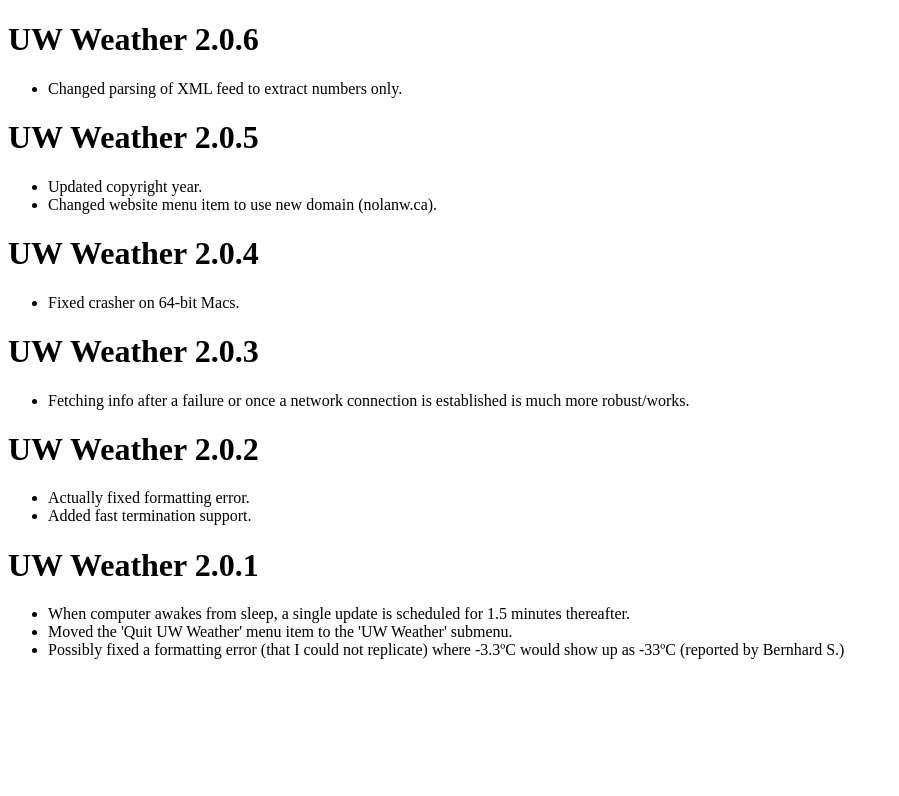
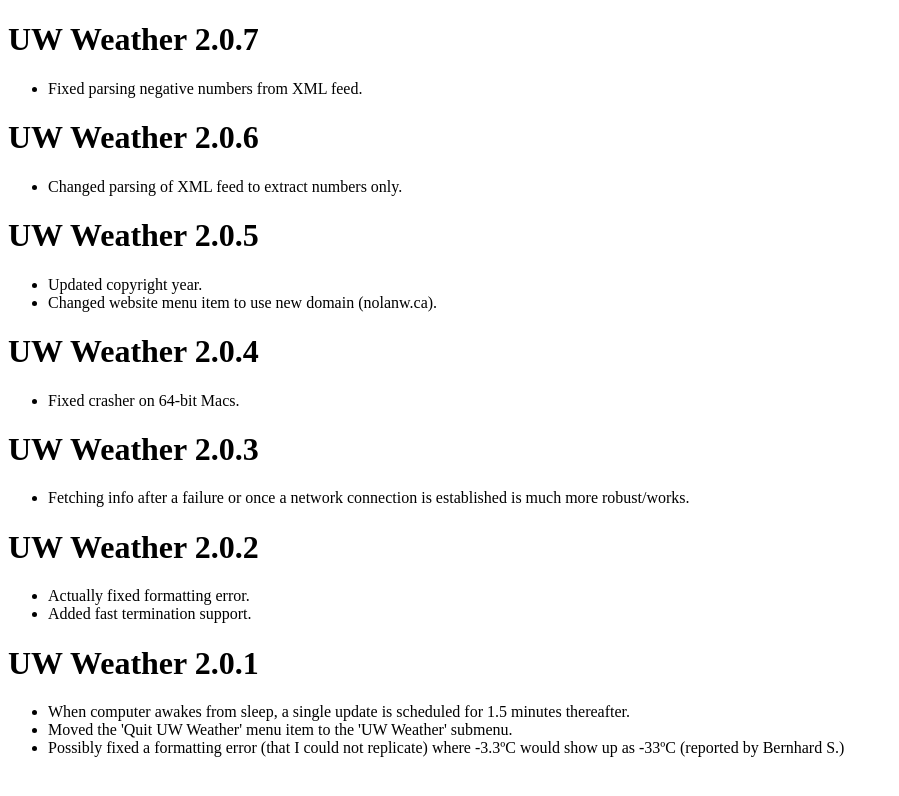
Before and after one commit to nolanw/uwweather, a plain HTML site: page Site/changes.html in a window 1280 px wide. Shown: the whole page, without its empty margins (0-899 px from the left). Drawn offline with Linux system fonts and the light colour scheme.

Commit message:
Parse negative numbers in XML feed.

```diff
--- a/Site/changes.html
+++ b/Site/changes.html
@@ -4,7 +4,14 @@
     <title>UW Weather Changelog</title>
   </head>
   <body>
-    <h1>UW Weather 2.0.6</h1>
+    <h1>UW Weather 2.0.7</h1>
+
+<ul>
+<li>Fixed parsing negative numbers from XML feed.</li>
+</ul>
+
+
+<h1>UW Weather 2.0.6</h1>
 
 <ul>
 <li>Changed parsing of XML feed to extract numbers only.</li>
```
Also changed, not shown: Site/index.html (+2 -2 lines), 4 other files.
